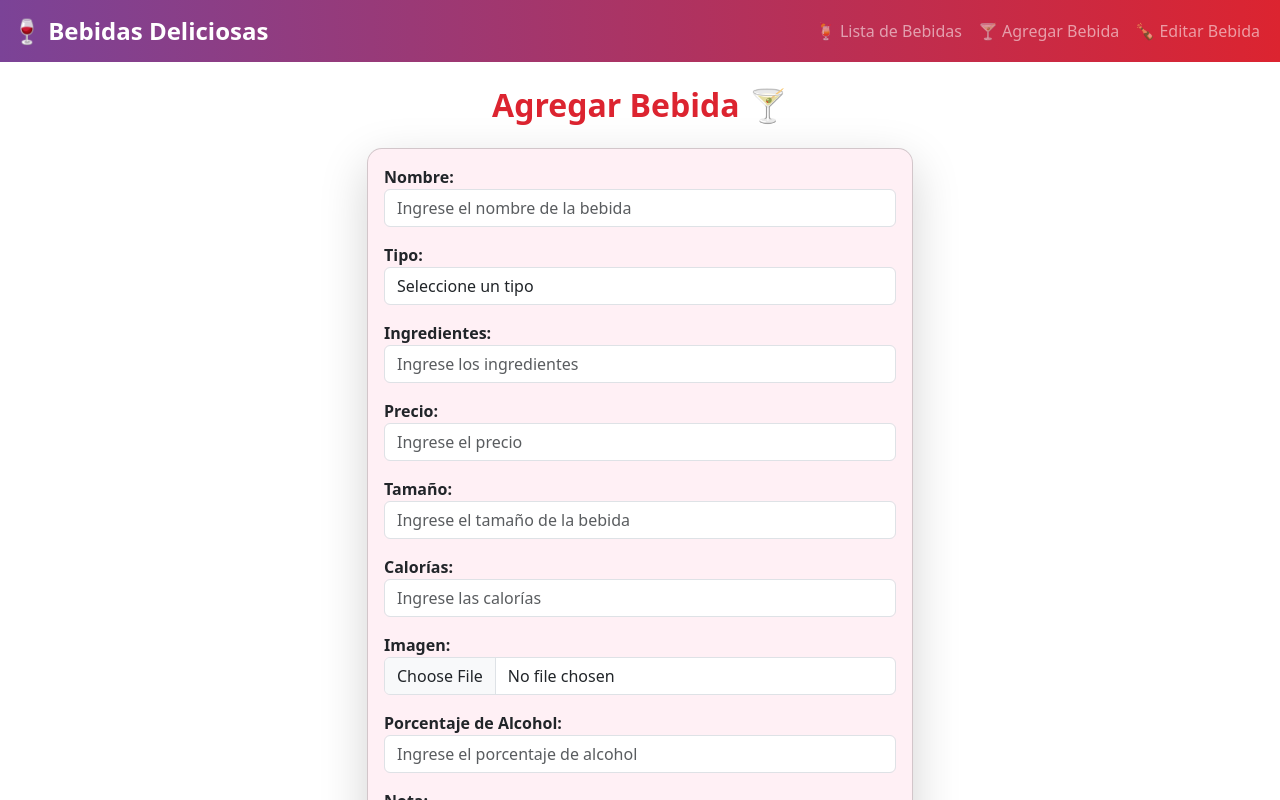
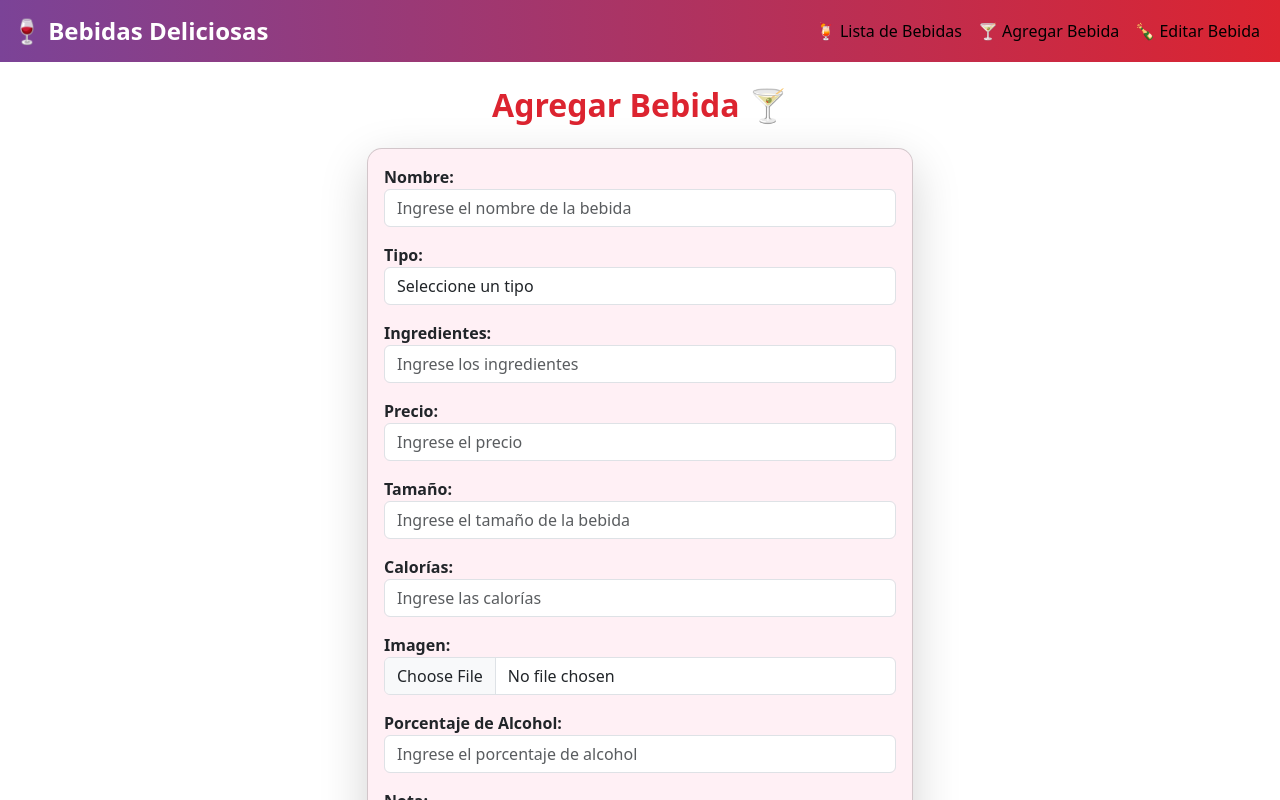
Before and after one commit to Abril12Sanchez/bebidasAngular, an Angular app: page /agregar-bebida in a window 1280 px wide. Shown: the top 800 px of the page. Built offline with nearby package versions, Linux system fonts and the light colour scheme.

Commit message:
estilos noma

```diff
--- a/src/app/app.component.html
+++ b/src/app/app.component.html
@@ -1,3 +1,18 @@
+<style>
+  .custom-nav-link {
+    color: black !important;
+    transition: all 0.3s ease;
+    font-weight: normal;
+    text-decoration: none;
+  }
+
+  .custom-nav-link:hover,
+  .custom-nav-link.active {
+    font-weight: bold;
+    color: black !important;
+  }
+</style>
+
 <nav class="navbar navbar-expand-lg navbar-dark" style="background: linear-gradient(90deg, #7b4397, #dc2430);">
   <div class="container-fluid">
     <!-- Logo opcional -->
@@ -13,17 +28,20 @@
     <div class="collapse navbar-collapse justify-content-end" id="navbarNav">
       <ul class="navbar-nav">
         <li class="nav-item">
-          <a class="nav-link d-flex align-items-center" routerLink="/listar-bebidas" routerLinkActive="active">
+          <a class="nav-link d-flex align-items-center custom-nav-link" routerLink="/listar-bebidas"
+            routerLinkActive="active">
             🍹 Lista de Bebidas
           </a>
         </li>
         <li class="nav-item">
-          <a class="nav-link d-flex align-items-center" routerLink="/agregar-bebida" routerLinkActive="active">
+          <a class="nav-link d-flex align-items-center custom-nav-link" routerLink="/agregar-bebida"
+            routerLinkActive="active">
             🍸 Agregar Bebida
           </a>
         </li>
         <li class="nav-item">
-          <a class="nav-link d-flex align-items-center" routerLink="/editar-bebida/_id" routerLinkActive="active">
+          <a class="nav-link d-flex align-items-center custom-nav-link" routerLink="/editar-bebida/_id"
+            routerLinkActive="active">
             🍾 Editar Bebida
           </a>
         </li>
--- a/src/app/pages/agregar-bebida/agregar-bebida.component.ts
+++ b/src/app/pages/agregar-bebida/agregar-bebida.component.ts
@@ -17,7 +17,8 @@ export class AgregarBebidaComponent implements OnInit {
   enviado : boolean= false;
    bebidaTipo: any=
   [
-    'Refrescos y Jugos',
+    'Refrescos ',
+    'Jugos',
     'Aguas',
     'Bebidas Alcohólicas',
     'Bebidas Funcionales',
--- a/src/app/pages/editar-bebida/editar-bebida.component.ts
+++ b/src/app/pages/editar-bebida/editar-bebida.component.ts
@@ -21,7 +21,8 @@ export class EditarBebidaComponent implements OnInit {
   // Se corrigió el nombre de la propiedad de 'bebidaMaeca' a 'bebidaMarca'
   bebidaTipo: any=
   [
-    'Refrescos y Jugos',
+    'Refrescos',
+    'Jugos',
     'Aguas',
     'Bebidas Alcohólicas',
     'Bebidas Funcionales',
```
